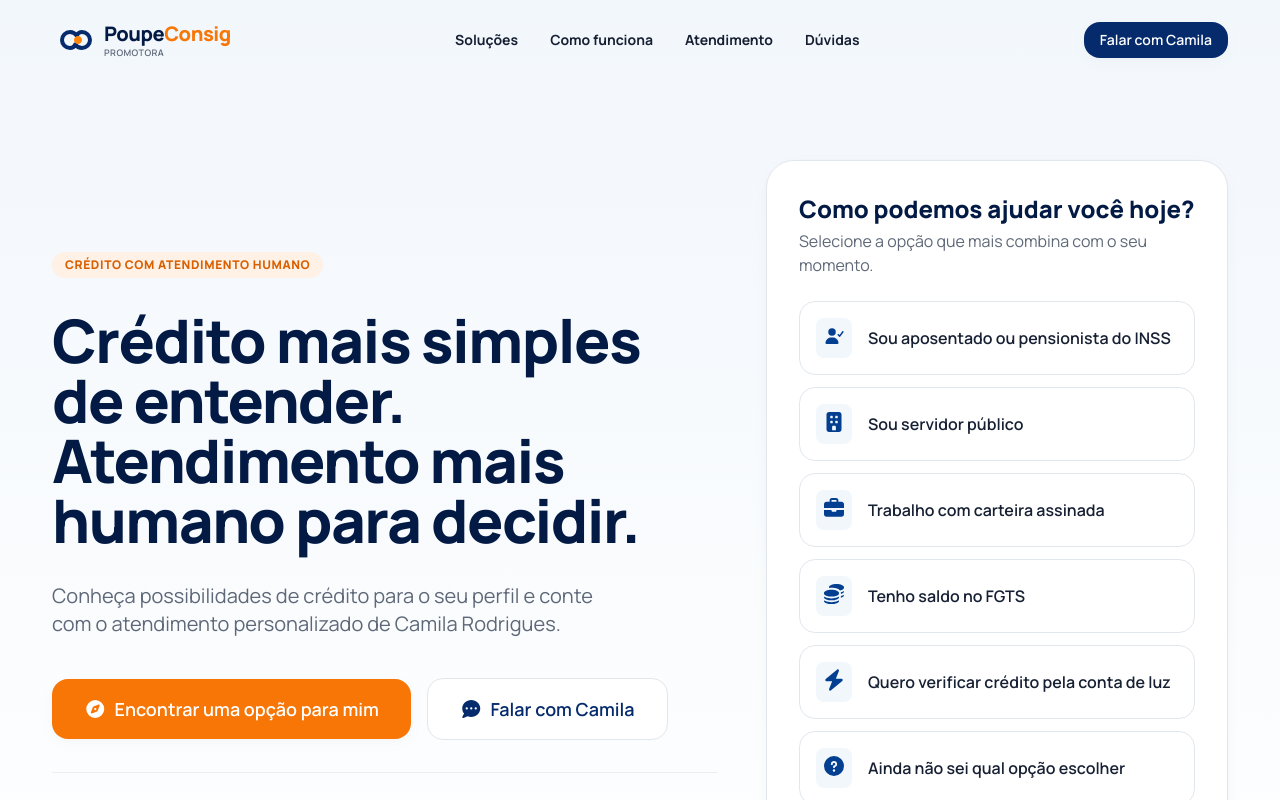
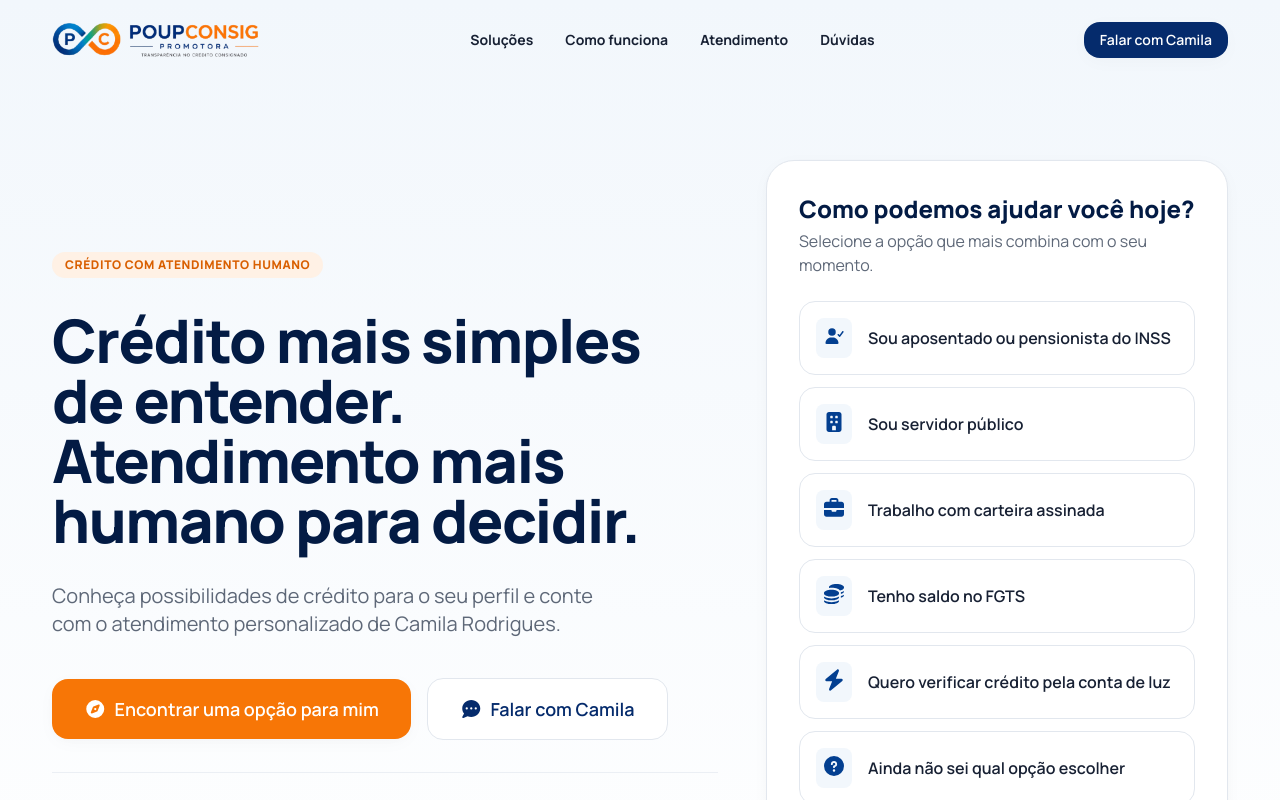
Before and after one commit to Mavoxweb/poup-cosing, a React (Vite) app: page / in a window 1280 px wide. Shown: the top 800 px of the page. Built offline with nearby package versions, Linux system fonts and the light colour scheme.

Commit message:
feat: replace SVG placeholder logo with official logo-poup-consig.png in header and footer

```diff
--- a/src/components/layout/Footer.tsx
+++ b/src/components/layout/Footer.tsx
@@ -1,6 +1,7 @@
 import React from 'react';
 import Container from '../ui/Container';
 import { BUSINESS } from '../../constants/business';
+import logoPoupConsig from '../../assets/logo-poup-consig.png';
 
 export const Footer: React.FC = () => {
   const currentYear = new Date().getFullYear();
@@ -26,35 +27,13 @@ export const Footer: React.FC = () => {
 
           {/* Brand Info */}
           <div className="md:col-span-5 space-y-4">
-            <div className="flex items-center gap-3">
-              <svg
-                width="36"
-                height="36"
-                viewBox="0 0 100 100"
-                fill="none"
-                xmlns="http://www.w3.org/2000/svg"
-                className="text-white"
-              >
-                <path
-                  d="M25 50C25 38.9543 33.9543 30 45 30C52.0163 30 58.188 33.6053 61.8541 39.0909C63.146 36.3636 65.5768 30 75 30C86.0457 30 95 38.9543 95 50C95 61.0457 86.0457 70 75 70C67.9837 70 61.812 66.3947 58.1459 60.9091C56.854 63.6364 54.4232 70 45 70C33.9543 70 25 61.0457 25 50Z"
-                  stroke="currentColor"
-                  strokeWidth="10"
-                  strokeLinecap="round"
-                  strokeLinejoin="round"
-                />
-                <path
-                  d="M75 50C75 44.4772 70.5228 40 65 40C59.4772 40 55 44.4772 55 50C55 55.5228 59.4772 60 65 60C70.5228 60 75 55.5228 75 50Z"
-                  fill="#FF850A"
-                />
-              </svg>
-              <div className="flex flex-col">
-                <span className="text-lg font-extrabold tracking-tight leading-none">
-                  Poupe<span className="text-accent-500">Consig</span>
-                </span>
-                <span className="text-[8px] font-semibold tracking-wider text-primary-700 uppercase leading-none mt-1">
-                  Promotora
-                </span>
-              </div>
+            <div>
+              <img
+                src={logoPoupConsig}
+                alt="Poupe Consig Promotora"
+                className="h-9 w-auto brightness-0 invert opacity-90"
+                draggable={false}
+              />
             </div>
 
             <p className="text-sm text-primary-100 max-w-sm font-medium">
--- a/src/components/layout/Header.tsx
+++ b/src/components/layout/Header.tsx
@@ -1,6 +1,7 @@
 import React, { useState, useEffect } from 'react';
 import { FontAwesomeIcon } from '@fortawesome/react-fontawesome';
 import { faBars, faXmark, faCommentDots } from '@fortawesome/free-solid-svg-icons';
+import logoPoupConsig from '../../assets/logo-poup-consig.png';
 import Container from '../ui/Container';
 import Button from '../ui/Button';
 import { openWhatsApp } from '../../lib/whatsapp';
@@ -40,40 +41,19 @@ export const Header: React.FC = () => {
       }`}
     >
       <Container className="flex items-center justify-between">
-        {/* SVG Logo Poupe Consig */}
+        {/* Logo Oficial Poupe Consig */}
         <a
           href="#"
-          className="flex items-center gap-3 group focus-visible:ring-2 focus-visible:ring-primary-700 focus-visible:ring-offset-2 rounded"
+          className="group focus-visible:ring-2 focus-visible:ring-primary-700 focus-visible:ring-offset-2 rounded"
           aria-label="Poupe Consig Promotora - Home"
+          onClick={(e) => { e.preventDefault(); window.scrollTo({ top: 0, behavior: 'smooth' }); }}
         >
-          <svg
-            width="40"
-            height="40"
-            viewBox="0 0 100 100"
-            fill="none"
-            xmlns="http://www.w3.org/2000/svg"
-            className="text-primary-900 group-hover:scale-105 transition-transform duration-300"
-          >
-            <path
-              d="M25 50C25 38.9543 33.9543 30 45 30C52.0163 30 58.188 33.6053 61.8541 39.0909C63.146 36.3636 65.5768 30 75 30C86.0457 30 95 38.9543 95 50C95 61.0457 86.0457 70 75 70C67.9837 70 61.812 66.3947 58.1459 60.9091C56.854 63.6364 54.4232 70 45 70C33.9543 70 25 61.0457 25 50Z"
-              stroke="currentColor"
-              strokeWidth="10"
-              strokeLinecap="round"
-              strokeLinejoin="round"
-            />
-            <path
-              d="M75 50C75 44.4772 70.5228 40 65 40C59.4772 40 55 44.4772 55 50C55 55.5228 59.4772 60 65 60C70.5228 60 75 55.5228 75 50Z"
-              fill="#FF850A"
-            />
-          </svg>
-          <div className="flex flex-col">
-            <span className="text-xl font-extrabold tracking-tight text-primary-950 leading-none">
-              Poupe<span className="text-accent-600">Consig</span>
-            </span>
-            <span className="text-[9px] font-semibold tracking-wider text-neutral-secondary uppercase leading-none mt-1">
-              Promotora
-            </span>
-          </div>
+          <img
+            src={logoPoupConsig}
+            alt="Poupe Consig Promotora — Transparência no Crédito Consignado"
+            className="h-10 w-auto group-hover:opacity-85 transition-opacity duration-300"
+            draggable={false}
+          />
         </a>
 
         {/* Desktop Navigation */}
```
Also changed, not shown: src/assets/logo-poup-consig.png (added).
